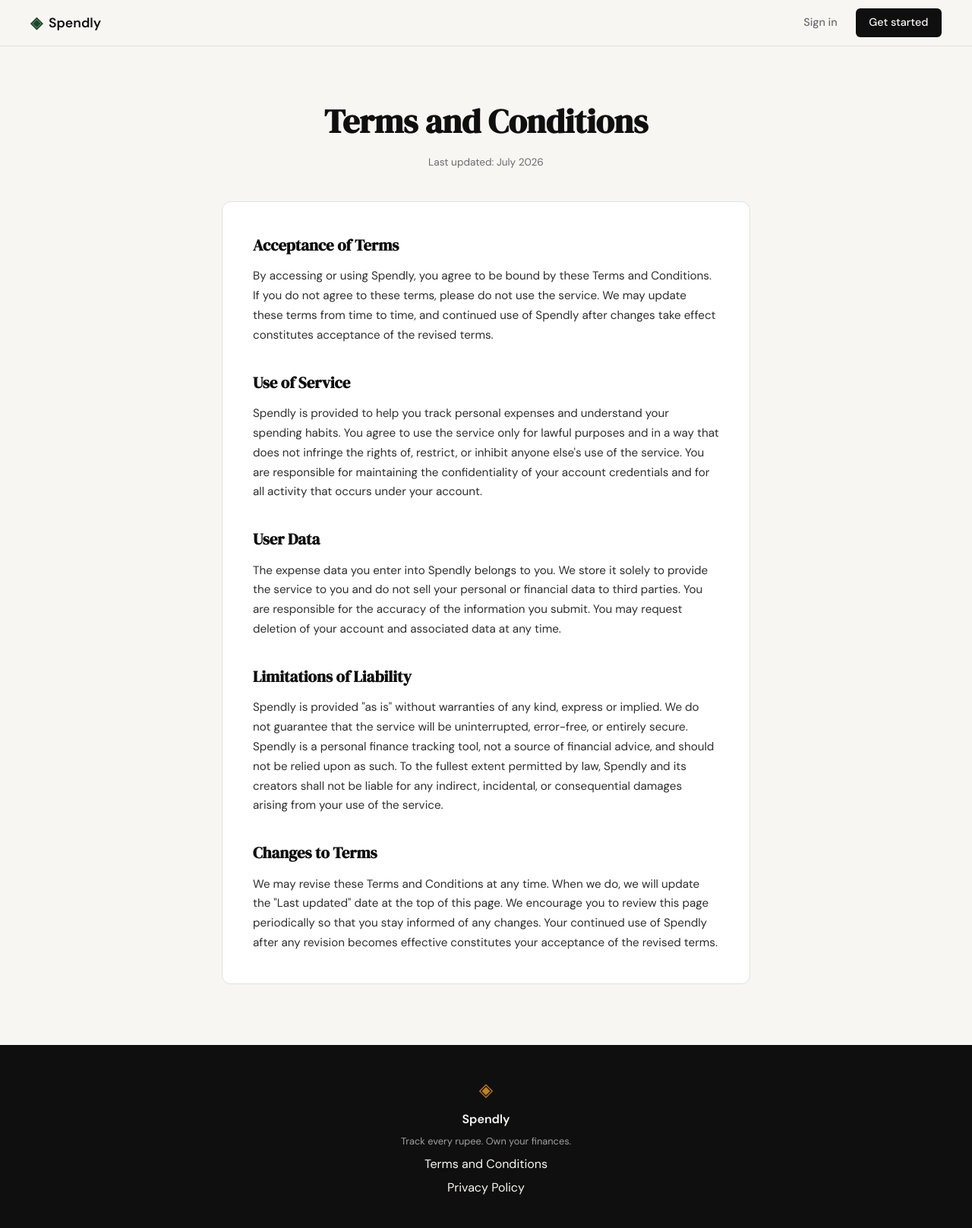
After one commit to KVVardhan-17/spendly, a Flask app: page /terms in a window 1280 px wide. The commit adds this page. Shown: the whole page at 76% size. Run offline with Flask 3, Linux system fonts and the light colour scheme.

Commit message:
landing: add terms and conditions page and route

```diff
--- a/app.py
+++ b/app.py
@@ -20,6 +20,11 @@ def register():
 @app.route("/login")
 def login():
     return render_template("login.html")
+
+
+@app.route("/terms")
+def terms():
+    return render_template("terms.html")
 
 
 # ------------------------------------------------------------------ #
--- a/static/css/style.css
+++ b/static/css/style.css
@@ -508,6 +508,56 @@ a { color: inherit; text-decoration: none; }
 }
 
 /* ------------------------------------------------------------------ */
+/* Legal pages (terms, privacy)                                        */
+/* ------------------------------------------------------------------ */
+
+.legal-section {
+    max-width: 760px;
+    margin: 0 auto;
+    padding: 4rem 2rem 5rem;
+}
+
+.legal-header {
+    text-align: center;
+    margin-bottom: 2.5rem;
+}
+
+.legal-title {
+    font-family: var(--font-display);
+    font-size: clamp(2rem, 4vw, 2.75rem);
+    color: var(--ink);
+    margin-bottom: 0.5rem;
+}
+
+.legal-updated {
+    font-size: 0.85rem;
+    color: var(--ink-muted);
+}
+
+.legal-card {
+    background: var(--paper-card);
+    border: 1px solid var(--border);
+    border-radius: var(--radius-md);
+    padding: 2.5rem;
+}
+
+.legal-card h2 {
+    font-family: var(--font-display);
+    font-size: 1.3rem;
+    color: var(--ink);
+    margin-top: 2rem;
+    margin-bottom: 0.75rem;
+}
+
+.legal-card h2:first-child { margin-top: 0; }
+
+.legal-card p {
+    font-size: 0.95rem;
+    color: var(--ink-soft);
+    line-height: 1.7;
+}
+
+/* ------------------------------------------------------------------ */
 /* Responsive                                                          */
 /* ------------------------------------------------------------------ */
 
--- a/templates/base.html
+++ b/templates/base.html
@@ -34,6 +34,8 @@
             <span class="brand-icon">◈</span>
             <span class="footer-name">Spendly</span>
             <p class="footer-copy">Track every rupee. Own your finances.</p>
+            <a href="{{ url_for('terms') }}">Terms and Conditions</a>
+            <a href="#">Privacy Policy</a>
         </div>
     </footer>
 
--- /dev/null
+++ b/templates/terms.html
@@ -0,0 +1,60 @@
+{% extends "base.html" %}
+
+{% block title %}Terms and Conditions — Spendly{% endblock %}
+
+{% block content %}
+
+<section class="legal-section">
+    <div class="legal-header">
+        <h1 class="legal-title">Terms and Conditions</h1>
+        <p class="legal-updated">Last updated: July 2026</p>
+    </div>
+
+    <div class="legal-card">
+        <h2>Acceptance of Terms</h2>
+        <p>
+            By accessing or using Spendly, you agree to be bound by these Terms and Conditions.
+            If you do not agree to these terms, please do not use the service. We may update
+            these terms from time to time, and continued use of Spendly after changes take
+            effect constitutes acceptance of the revised terms.
+        </p>
+
+        <h2>Use of Service</h2>
+        <p>
+            Spendly is provided to help you track personal expenses and understand your
+            spending habits. You agree to use the service only for lawful purposes and in a
+            way that does not infringe the rights of, restrict, or inhibit anyone else's use
+            of the service. You are responsible for maintaining the confidentiality of your
+            account credentials and for all activity that occurs under your account.
+        </p>
+
+        <h2>User Data</h2>
+        <p>
+            The expense data you enter into Spendly belongs to you. We store it solely to
+            provide the service to you and do not sell your personal or financial data to
+            third parties. You are responsible for the accuracy of the information you submit.
+            You may request deletion of your account and associated data at any time.
+        </p>
+
+        <h2>Limitations of Liability</h2>
+        <p>
+            Spendly is provided "as is" without warranties of any kind, express or implied.
+            We do not guarantee that the service will be uninterrupted, error-free, or
+            entirely secure. Spendly is a personal finance tracking tool, not a source of
+            financial advice, and should not be relied upon as such. To the fullest extent
+            permitted by law, Spendly and its creators shall not be liable for any indirect,
+            incidental, or consequential damages arising from your use of the service.
+        </p>
+
+        <h2>Changes to Terms</h2>
+        <p>
+            We may revise these Terms and Conditions at any time. When we do, we will update
+            the "Last updated" date at the top of this page. We encourage you to review this
+            page periodically so that you stay informed of any changes. Your continued use of
+            Spendly after any revision becomes effective constitutes your acceptance of the
+            revised terms.
+        </p>
+    </div>
+</section>
+
+{% endblock %}
```
